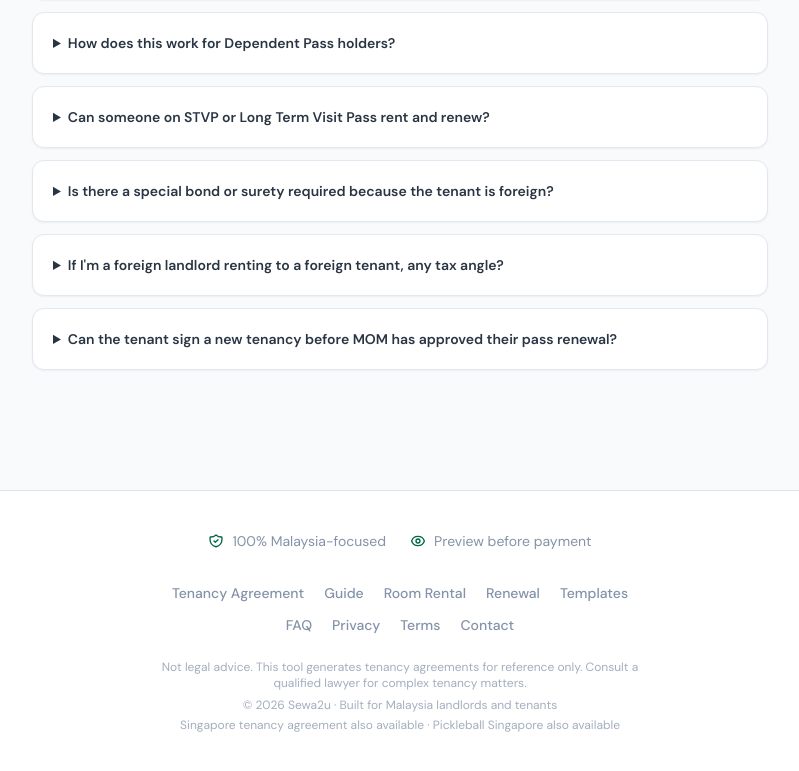
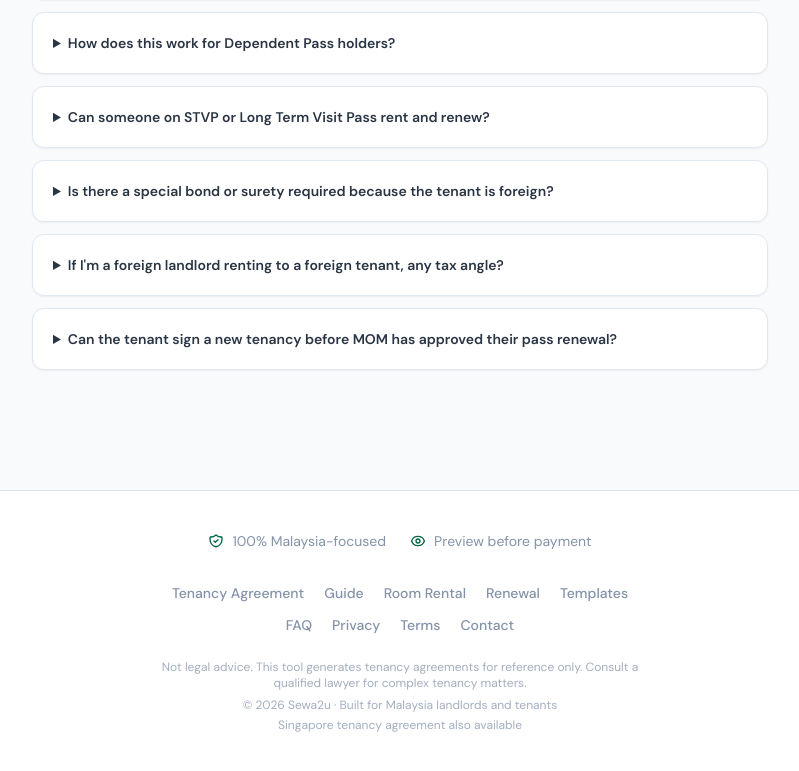
Before and after one commit to whooshinglander/sewa2u, a Next.js app: page /foreign-tenant-renewal in a window 1280 px wide. Shown: the part 3434-4205 px from the top of the page, without its empty margins (240-1039 px from the left). Built offline with nearby package versions, Linux system fonts and the light colour scheme.

Commit message:
revert: remove PickleSG footer link (wrong direction)

```diff
--- a/components/ui/Footer.tsx
+++ b/components/ui/Footer.tsx
@@ -44,8 +44,6 @@ export default function Footer() {
         </p>
         <p className="text-xs text-navy-300 text-center mt-1">
           <a href="https://sgtenancy.com" className="hover:text-brand-600 transition-colors" target="_blank" rel="noopener noreferrer">Singapore tenancy agreement</a> also available
-          {' · '}
-          <a href="https://picklesg.com" className="hover:text-brand-600 transition-colors" target="_blank" rel="noopener noreferrer">Pickleball Singapore</a> also available
         </p>
       </div>
     </footer>
```
